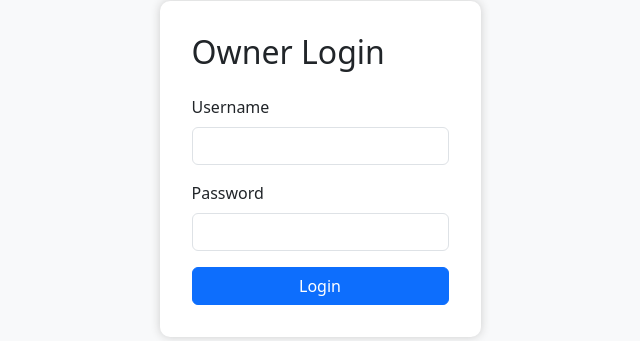
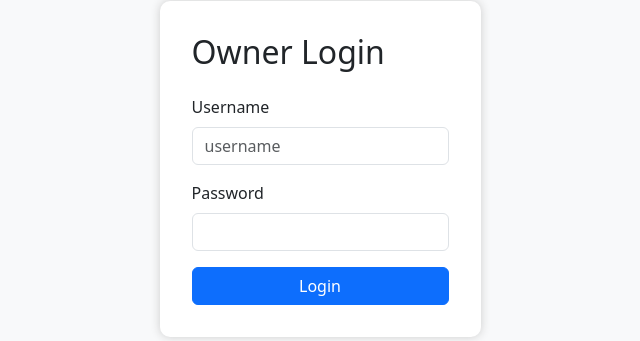
Before and after one commit to AshishMalla115/automobile_inventory, a Django app: page /owner-login/ in a window 1280 px wide. Shown: the part 231-572 px from the top of the page, without its empty margins (320-960 px from the left). Run offline with Django 5.2, Linux system fonts and the light colour scheme.

Commit message:
added place holder

```diff
--- a/inventory/templates/inventory/owner_login.html
+++ b/inventory/templates/inventory/owner_login.html
@@ -22,7 +22,7 @@
                 {% csrf_token %}
                 <div class="mb-3">
                     <label for="username" class="form-label">Username</label>
-                    <input type="text" class="form-control" id="username" name="username" required>
+                    <input placeholder="username" type="text" class="form-control" id="username" name="username" required>
                 </div>
                 <div class="mb-3">
                     <label for="password" class="form-label">Password</label>
```
